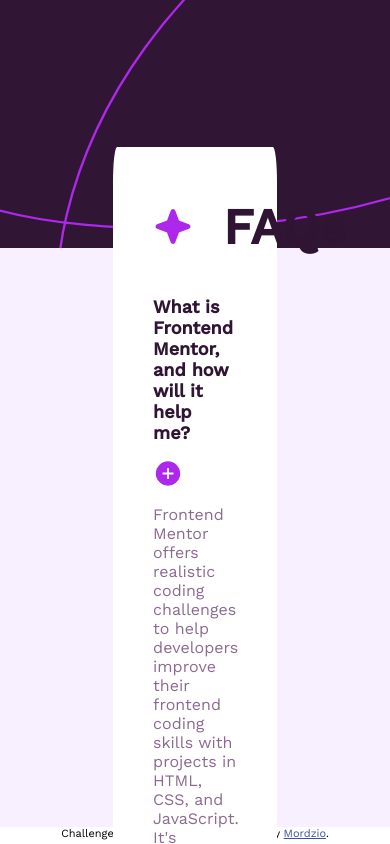
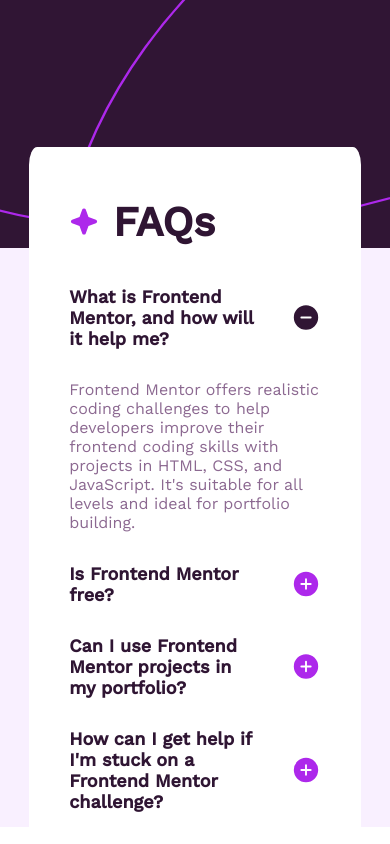
Before and after one commit to DamSze/FrontEndPracitce, a plain HTML site: page faq-accordion-main/index.html in a window 390 px wide. Both pictures are taken after a click on the element "What is Frontend Mentor, and how will it help me?". Shown: the top 844 px of the page. Drawn offline with nearby package versions, Linux system fonts and the light colour scheme.

Commit message:
added changing of icon plus/minus and updated responsive layout

```diff
--- a/faq-accordion-main/index.html
+++ b/faq-accordion-main/index.html
@@ -89,5 +89,5 @@
               Coded by <a href="#">Mordzio</a>.
             </div>
           </body>
-          <script src="myscripts.js"></script>z
+          <script src="myscripts.js"></script>
           </html>
--- a/faq-accordion-main/myscripts.js
+++ b/faq-accordion-main/myscripts.js
@@ -1,8 +1,6 @@
 const rows = document.querySelectorAll(".questions-row-container");
 const content = document.querySelectorAll(".questions p");
 
-console.log(rows);
-let p_display = "none";
 
 
 content.forEach(element =>{
@@ -11,10 +9,17 @@ content.forEach(element =>{
 
 rows.forEach(row => {
     const content = row.querySelector("p");
+    const plus_minus_image = row.querySelector("img");
     row.addEventListener('click', () =>{
-        content.style.display=="none" ? p_display = "block" : p_display = "none";
+        if(content.style.display=="none"){
+            p_display = "block";
+            plus_minus_image.src="./assets/images/icon-minus.svg";
+        } else{
+            p_display = "none";
+            plus_minus_image.src="./assets/images/icon-plus.svg";
+
+        }
         content.style.display = p_display;
-        console.log("cfasd")
     });
 
 });
--- a/faq-accordion-main/style.css
+++ b/faq-accordion-main/style.css
@@ -56,8 +56,8 @@ body{
     box-sizing: border-box;
     padding-bottom: 25px;
     font-weight: 700;
-    font-size: 25px;
-    gap: 30px;
+    font-size: clamp(1.3rem, 2.5vw,1.563rem);
+    gap: 3.5vw;
 }
 
 .title h1{
@@ -80,12 +80,13 @@ body{
 .questions h2{
     font-weight: 600;
     font-size:18px;
-    flex: 0 0 95%;
+    flex: 0 0 77%;
 }
 
 .questions-row-container{
     display: flex;
     flex-wrap: wrap;
+    justify-content: space-between;
 }
 
 
@@ -100,3 +101,15 @@ body{
     color: hsl(292, 16%, 49%);
     font-weight: 400;
 }
+
+@media(max-width: 900px){
+    .title img{
+        width:30px;
+    }
+
+    .faq-container{
+       left:7.5%;
+       width:85%;
+    }
+
+}
```
